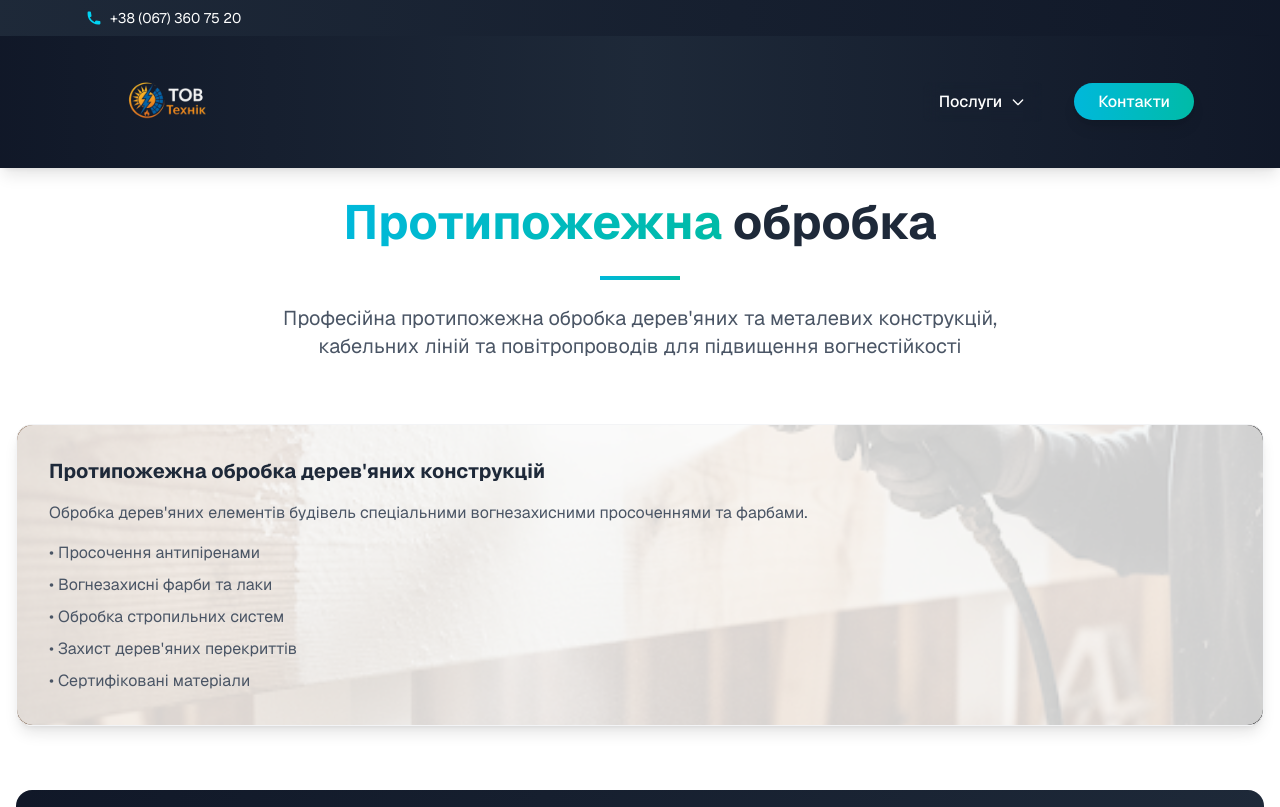
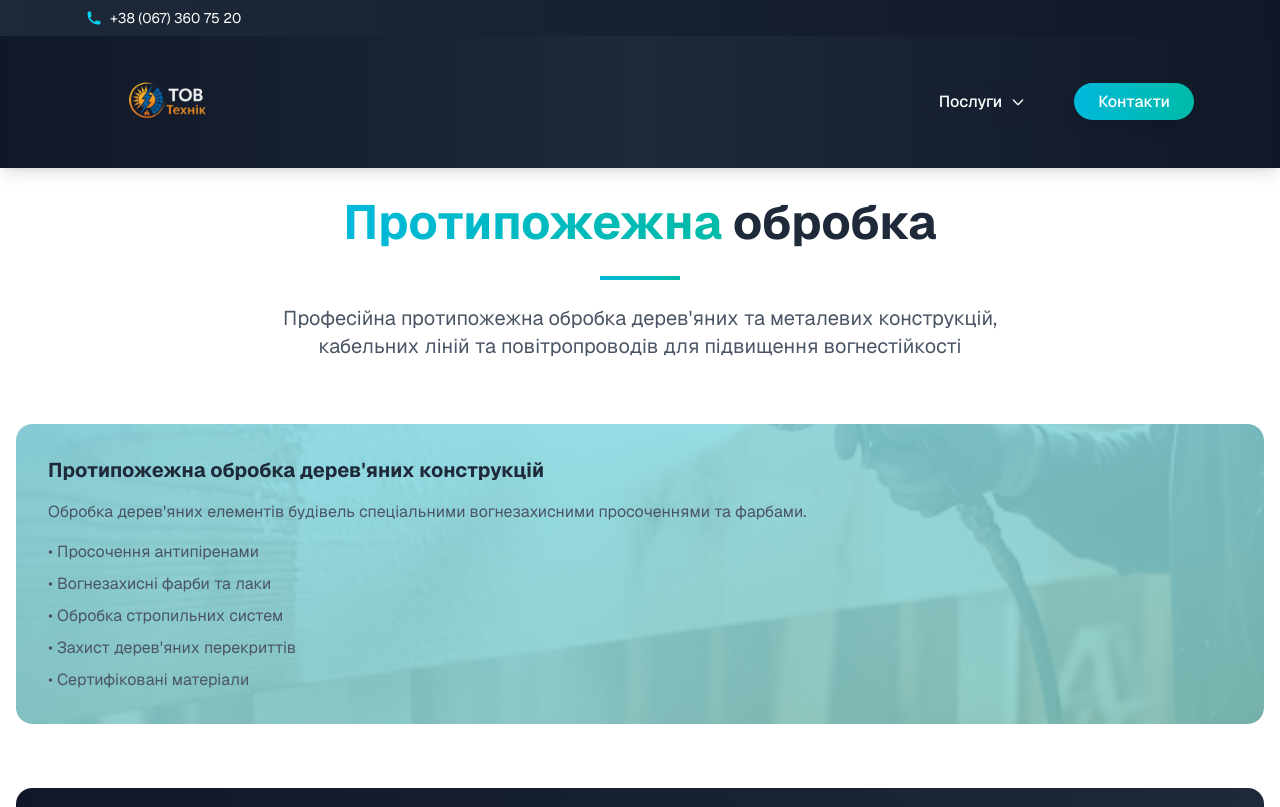
Before and after one commit to Natali993/texnic, a Next.js app: page /antifire-obrobka in a window 1280 px wide. Shown: the top 807 px of the page. Built offline with nearby package versions, Linux system fonts and the light colour scheme.

Commit message:
fix: page antifire

```diff
--- a/src/app/antifire-obrobka/page.tsx
+++ b/src/app/antifire-obrobka/page.tsx
@@ -2,6 +2,9 @@ import { Layout } from '../../components/Layout';
 import Link from 'next/link';
 
 export default function AntifireObrobka() {
+  // Define a consistent gradient for the service block
+  const consistentGradient = "bg-gradient-to-br from-cyan-500 to-teal-600";
+
   return (
     <Layout>
       <div className="container mx-auto px-4 py-8 sm:py-12 lg:py-16">
@@ -22,17 +25,24 @@ export default function AntifireObrobka() {
         {/* Full-width Service Block with translucent background image */}
         <div className="flex justify-center mb-16">
           <div
-            className="w-full max-w-7xl rounded-2xl shadow-lg p-8 border border-gray-100 hover:shadow-xl transition-shadow duration-300 relative overflow-hidden"
-            style={{
-              backgroundImage: 'url(/untifie.png)', // Path to your background image
-              backgroundSize: 'cover',
-              backgroundPosition: 'center',
-            }}
+            className={`group relative w-full max-w-7xl overflow-hidden rounded-2xl p-8 transition-all duration-300 hover:scale-105 hover:shadow-2xl cursor-pointer`}
           >
-            {/* Overlay for translucency and readability */}
-            <div className="absolute inset-0 bg-white opacity-80 rounded-2xl"></div>
+            {/* Background Image Layer */}
+            <div
+              className="absolute inset-0 z-0 rounded-2xl"
+              style={{
+                backgroundImage: 'url(/untifie.png)', // Path to your background image
+                backgroundSize: 'cover',
+                backgroundPosition: 'center',
+                opacity: 0.25, // Adjust this value for desired translucency (0 to 1)
+              }}
+            ></div>
 
-            <div className="relative z-10"> {/* Content needs to be above the overlay */}
+            {/* Overlay for additional styling (e.g., gradient) on top of the translucent image */}
+            <div className={`absolute inset-0 ${consistentGradient} opacity-40 group-hover:opacity-30 transition-all duration-300 rounded-2xl z-10`}></div>
+
+            {/* Content needs to be above all overlays */}
+            <div className="relative z-20"> {/* Content needs to be above the overlay */}
               <h3 className="text-xl font-bold text-gray-800 mb-4">Протипожежна обробка дерев'яних конструкцій</h3>
               <p className="text-gray-600 mb-4">
                 Обробка дерев'яних елементів будівель спеціальними вогнезахисними просоченнями та фарбами.
```
